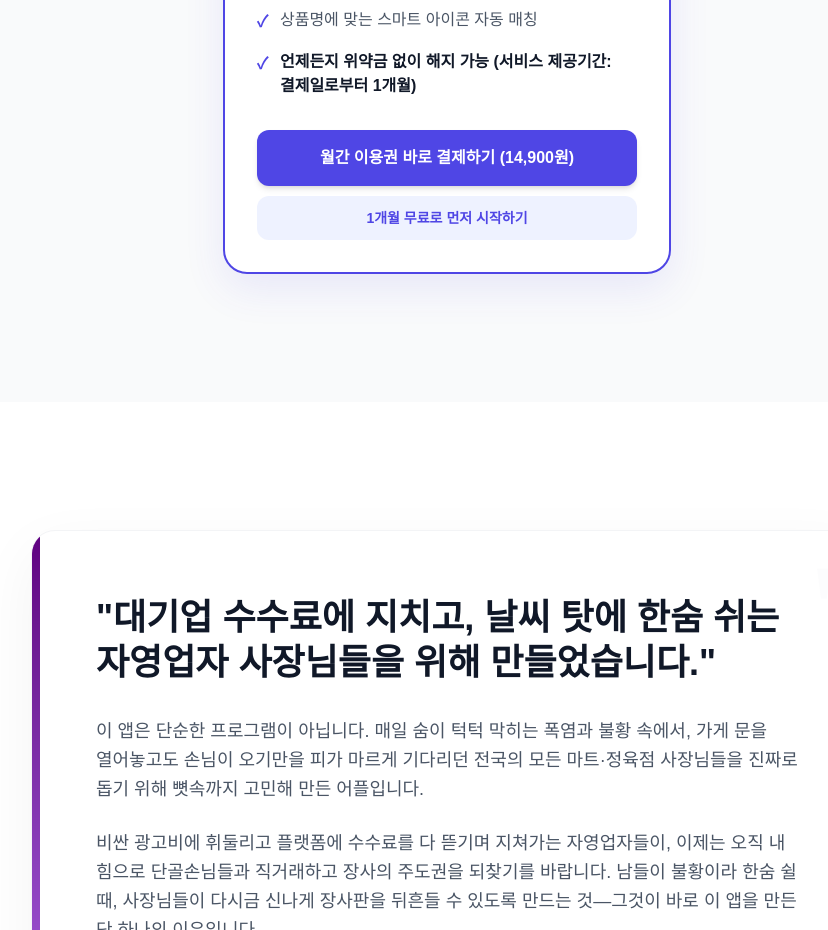
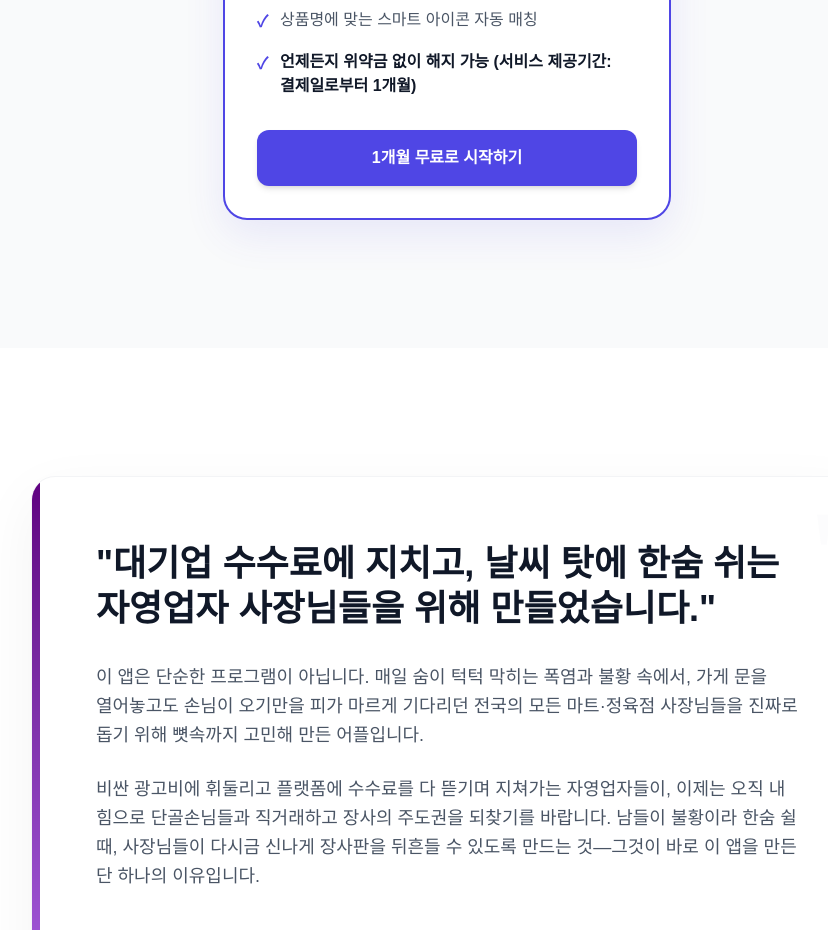
Before and after one commit to hannune-s/nao3, a Next.js app: page / in a window 1280 px wide. Shown: the part 8400-9330 px from the top of the page, without its empty margins (193-1021 px from the left). Built offline with nearby package versions, Linux system fonts and the light colour scheme; no server answers; the database is empty.

Commit message:
fix: restore landing page pricing CTA to register link

```diff
--- a/src/app/page.tsx
+++ b/src/app/page.tsx
@@ -1,5 +1,4 @@
 import DemoButton from '@/components/DemoButton';
-import LandingPaymentButton from '@/components/LandingPaymentButton';
 import Link from 'next/link';
 
 export default function LandingPage() {
@@ -682,7 +681,9 @@ export default function LandingPage() {
                   </li>
                 </ul>
               </div>
-              <LandingPaymentButton />
+              <Link href="/register" className="block w-full py-4 text-center rounded-xl font-black text-white bg-[#4F46E5] hover:bg-indigo-700 transition-colors shadow-md">
+                1개월 무료로 시작하기
+              </Link>
             </div>
 
           </div>
--- a/src/components/LandingPaymentButton.tsx
+++ /dev/null
@@ -1,69 +0,0 @@
-"use client";
-
-export default function LandingPaymentButton() {
-  const loadPortOneV2 = () => {
-    return new Promise((resolve, reject) => {
-      if ((window as any).PortOne) {
-        resolve((window as any).PortOne);
-        return;
-      }
-      const script = document.createElement('script');
-      script.src = 'https://cdn.portone.io/v2/browser-sdk.js';
-      script.onload = () => resolve((window as any).PortOne);
-      script.onerror = () => reject(new Error('포트원 V2 결제 모듈을 불러오지 못했습니다.'));
-      document.head.appendChild(script);
-    });
-  };
-
-  const handlePayNow = async () => {
-    try {
-      const portOneStoreId = 'store-3b8b6f42-8b0f-4b2f-bd5a-e8472da95ea3';
-      const channelKey = 'channel-key-4370f11d-f43f-487b-b46d-e40dc2a1c600';
-      const PortOne = (await loadPortOneV2()) as any;
-      const paymentId = `nao3_landing_${Date.now()}`;
-
-      const response = await PortOne.requestPayment({
-        storeId: portOneStoreId,
-        channelKey: channelKey,
-        paymentId: paymentId,
-        orderName: 'NAO3 월간 구독권 (1개월)',
-        totalAmount: 14900,
-        currency: 'CURRENCY_KRW',
-        payMethod: 'CARD',
-        customer: {
-          fullName: '가맹점주',
-          phoneNumber: '010-0000-0000',
-          email: 'customer@nao3.kr',
-        },
-      });
-
-      if (response?.code != null) {
-        alert(`결제에 실패했습니다: ${response.message || response.pgMessage || '결제가 취소되었습니다.'}`);
-        return;
-      }
-
-      alert('결제가 완료되었습니다! 스토어 계정 설정 페이지로 이동합니다.');
-      window.location.href = '/register';
-    } catch (err: any) {
-      alert('결제 준비 중 오류가 발생했습니다: ' + err.message);
-    }
-  };
-
-  return (
-    <div className="flex flex-col gap-2.5">
-      <button
-        type="button"
-        onClick={handlePayNow}
-        className="block w-full py-4 text-center rounded-xl font-black text-white bg-[#4F46E5] hover:bg-indigo-700 transition-colors shadow-md cursor-pointer"
-      >
-        월간 이용권 바로 결제하기 (14,900원)
-      </button>
-      <a
-        href="/register"
-        className="block w-full py-3 text-center rounded-xl font-bold text-[#4F46E5] bg-indigo-50 hover:bg-indigo-100 transition-colors text-sm"
-      >
-        1개월 무료로 먼저 시작하기
-      </a>
-    </div>
-  );
-}
```
